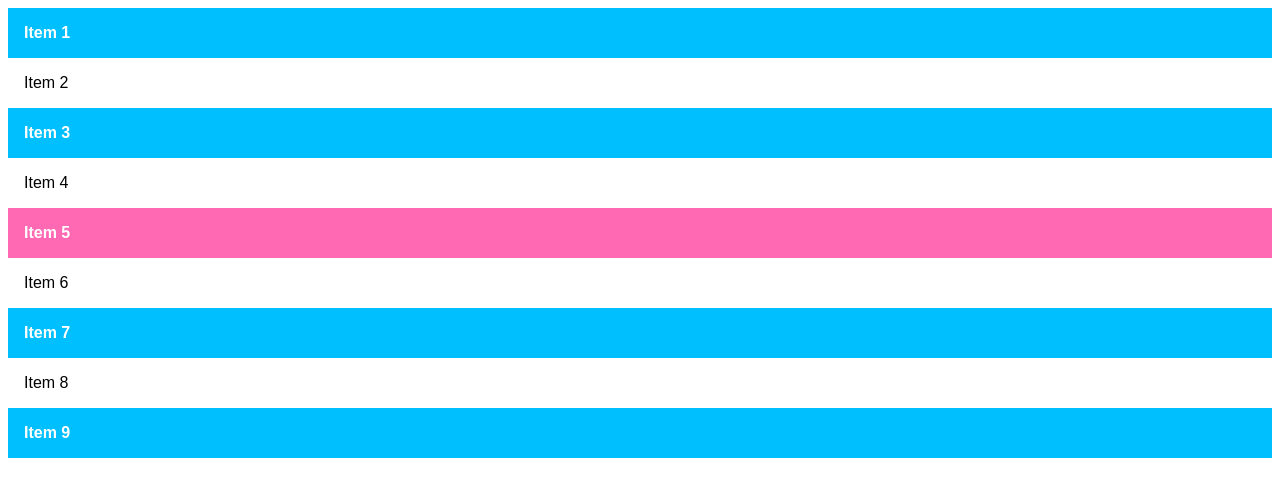
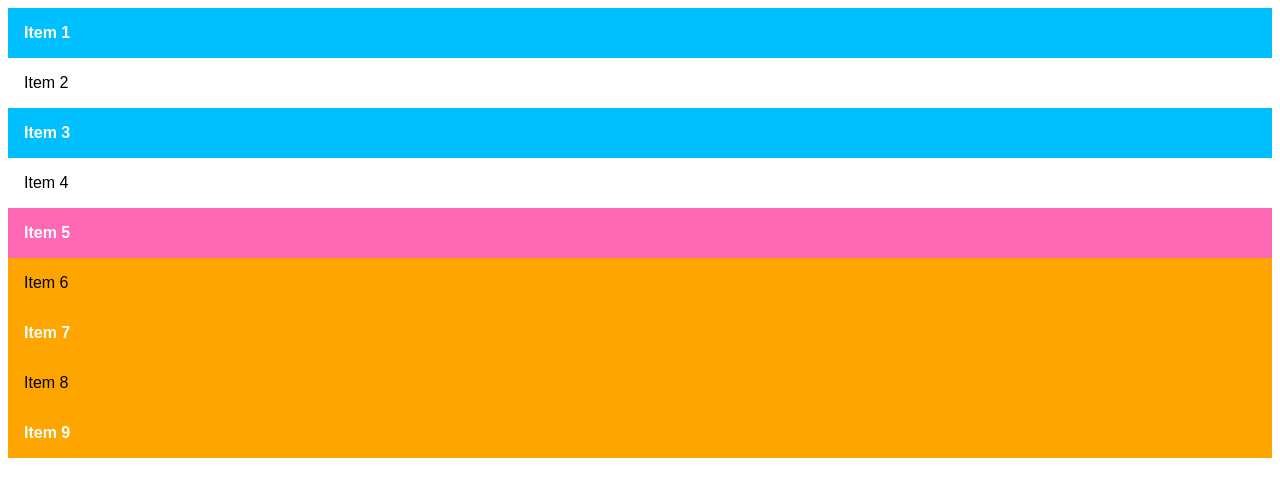
Before and after one commit to bscode2021/HTML_And_CSS_Course, a plain HTML site: page HTML_AND_CSS_Introduction/Ex1.07/index.html in a window 1280 px wide. Drawn offline with Linux system fonts and the light colour scheme.

Commit message:
finsihed exercise 1.07

```diff
--- a/HTML_AND_CSS_Introduction/Ex1.07/index.html
+++ b/HTML_AND_CSS_Introduction/Ex1.07/index.html
@@ -26,6 +26,10 @@
         li.selected {
             background-color: hotpink;
         }
+
+        li.selected ~ li {
+            background-color: orange;
+        }
     </style>
 </head>
 <body>
```
